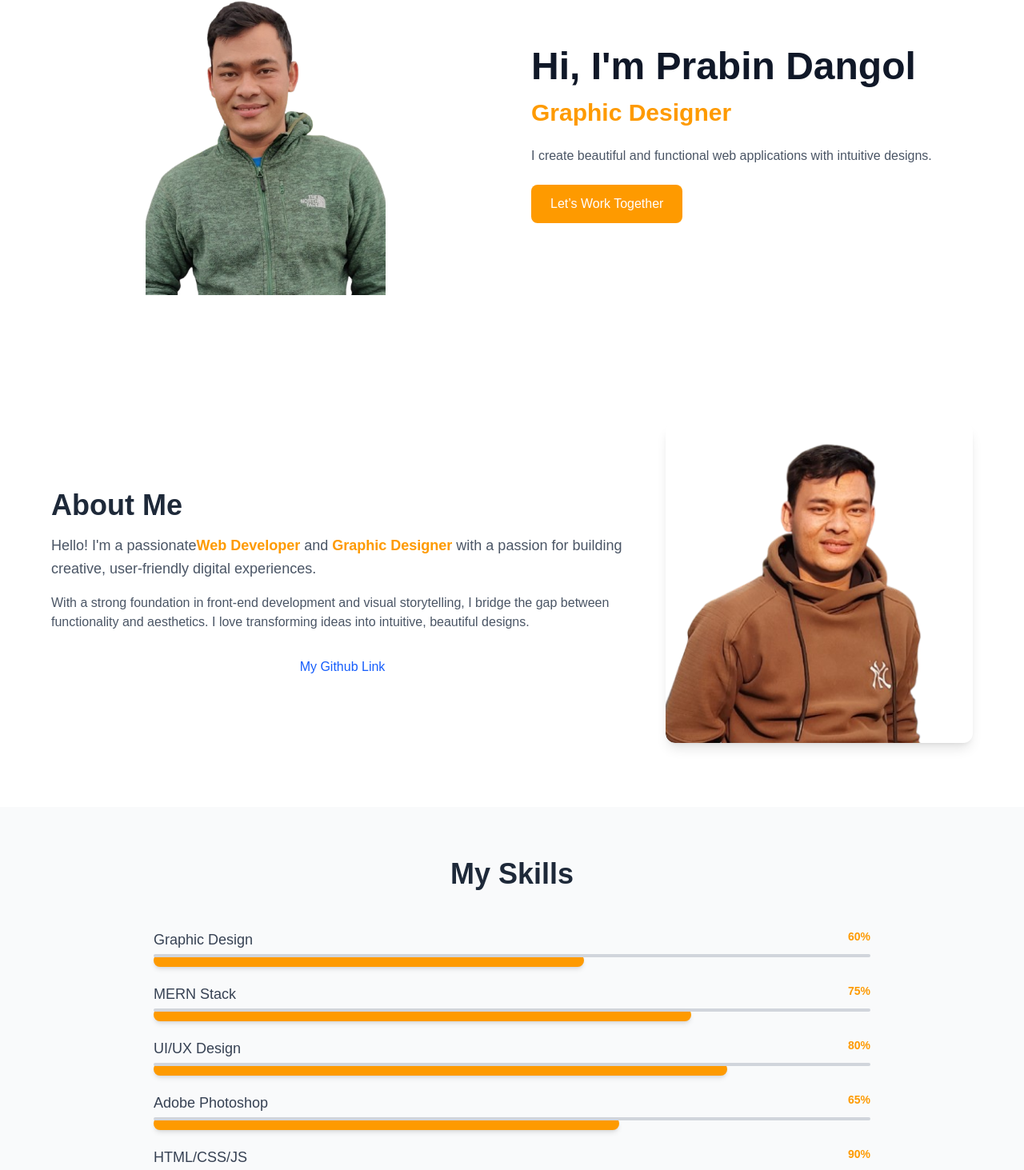
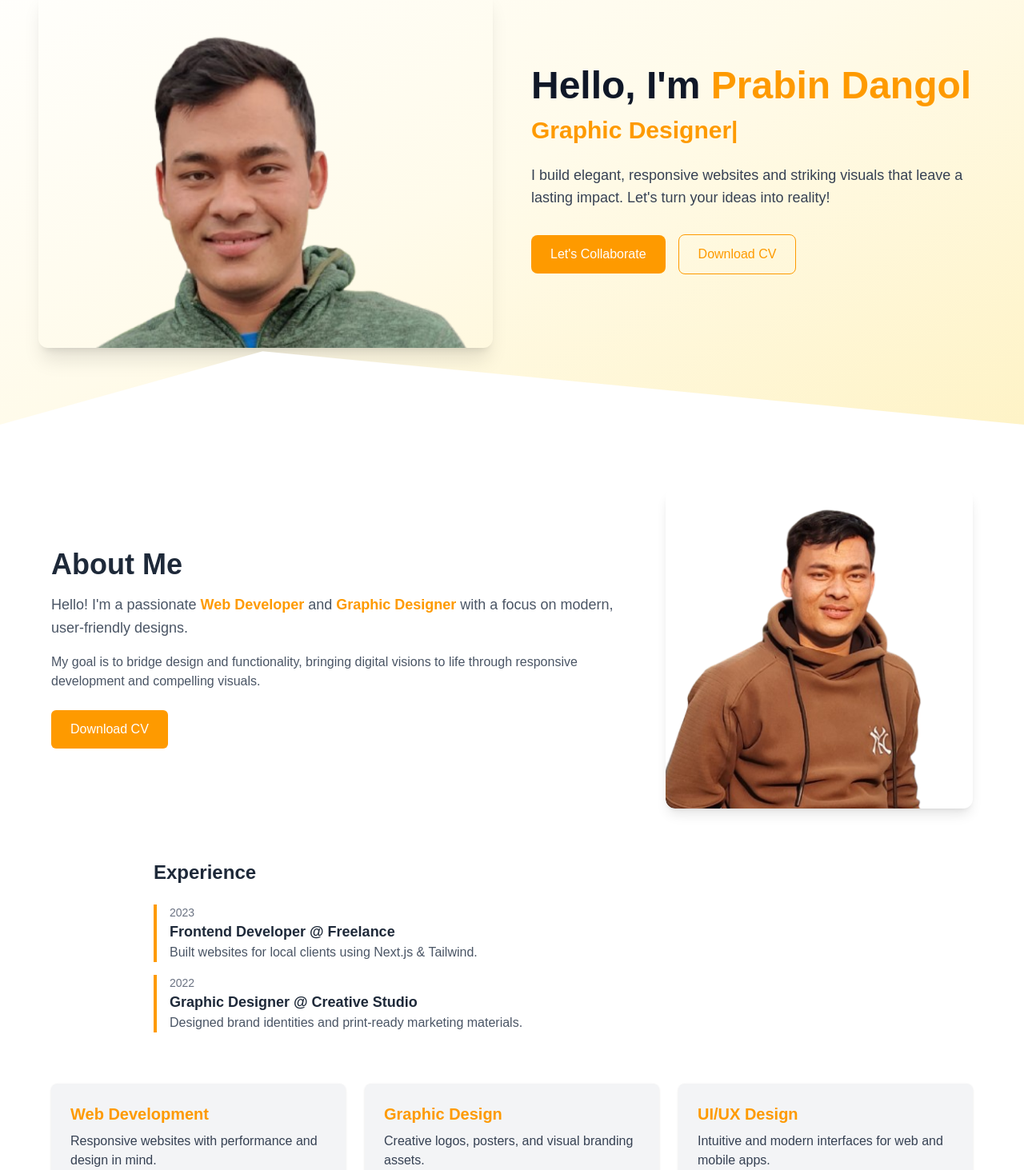
Before and after one commit to iamprabin-git/prabin_portfolio, a Next.js app: page / in a window 1280 px wide. Shown: the part 171-1634 px from the top of the page at 80% size. Built offline with nearby package versions, Linux system fonts and the light colour scheme.

Commit message:
correction
Signed-off-by: Prabin Dangol <dprabin23@gmail.com>

```diff
--- a/eslint.config.mjs
+++ b/eslint.config.mjs
@@ -9,6 +9,14 @@ const compat = new FlatCompat({
   baseDirectory: __dirname,
 });
 
-const eslintConfig = [...compat.extends("next/core-web-vitals")];
+// Add custom ESLint rules
+const eslintConfig = [
+  ...compat.extends("next/core-web-vitals"),
+  {
+    rules: {
+      "react/no-unescaped-entities": "off",
+    },
+  },
+];
 
 export default eslintConfig;
--- a/src/components/About.js
+++ b/src/components/About.js
@@ -2,10 +2,21 @@
 
 import { motion } from "framer-motion";
 import Image from "next/image";
-import profilePic from "@/assets/me.png"; // Replace with your actual image
+import profilePic from "@/assets/me.png"; // Update with your actual image
 import Link from "next/link";
 
 export default function AboutSection() {
+  const services = [
+    { title: "Web Development", description: "Responsive websites with performance and design in mind." },
+    { title: "Graphic Design", description: "Creative logos, posters, and visual branding assets." },
+    { title: "UI/UX Design", description: "Intuitive and modern interfaces for web and mobile apps." },
+  ];
+
+  const timeline = [
+    { year: "2023", role: "Frontend Developer", company: "Freelance", desc: "Built websites for local clients using Next.js & Tailwind." },
+    { year: "2022", role: "Graphic Designer", company: "Creative Studio", desc: "Designed brand identities and print-ready marketing materials." },
+  ];
+
   return (
     <section className="py-20 px-6 bg-white dark:bg-gray-950" id="about">
       <div className="max-w-6xl mx-auto flex flex-col md:flex-row items-center gap-10">
@@ -16,31 +27,26 @@ export default function AboutSection() {
           transition={{ duration: 1 }}
           className="flex-1"
         >
-          <h2 className="text-4xl font-bold mb-4 text-gray-800 dark:text-white">
-            About Me
-          </h2>
-  <p className="text-lg text-gray-600 dark:text-gray-300 mb-4 leading-relaxed">Hello! I&apos;m a passionate
-  <span className="text-amber-500 font-semibold">Web Developer</span>
-  {` and `}
-  <span className="text-amber-500 font-semibold">Graphic Designer</span>
-  {` with a passion for building creative, user-friendly digital experiences.`}</p>
+          <h2 className="text-4xl font-bold mb-4 text-gray-800 dark:text-white">About Me</h2>
+          <p className="text-lg text-gray-600 dark:text-gray-300 mb-4 leading-relaxed">
+            Hello! I&apos;m a passionate <span className="text-amber-500 font-semibold">Web Developer</span> and{" "}
+            <span className="text-amber-500 font-semibold">Graphic Designer</span> with a focus on modern, user-friendly designs.
+          </p>
 
           <p className="text-gray-600 dark:text-gray-400">
-            With a strong foundation in front-end development and visual
-            storytelling, I bridge the gap between functionality and aesthetics.
-            I love transforming ideas into intuitive, beautiful designs.
+            My goal is to bridge design and functionality, bringing digital visions to life through responsive development and compelling visuals.
           </p>
-          <div className="mt-8 text-blue-600">
-            <Link
-              href="https://github.com/iamprabin-git"
-              className="flex justify-center mt-8"
-            >
-              My Github Link
-            </Link>
-          </div>
+
+          <Link
+            href="#" // Replace with your actual file
+            download
+            className="mt-6 inline-block px-6 py-3 bg-amber-500 text-white font-medium rounded-md hover:bg-amber-600 transition"
+          >
+            Download CV
+          </Link>
         </motion.div>
 
-        {/* Image Area */}
+        {/* Image */}
         <motion.div
           initial={{ x: 100, opacity: 0 }}
           whileInView={{ x: 0, opacity: 1 }}
@@ -58,6 +64,35 @@ export default function AboutSection() {
           </div>
         </motion.div>
       </div>
+
+      {/* Timeline */}
+      <div className="mt-16 max-w-4xl mx-auto">
+        <h3 className="text-2xl font-bold mb-6 text-gray-800 dark:text-white">Experience</h3>
+        <ul className="space-y-4">
+          {timeline.map((item, idx) => (
+            <li key={idx} className="border-l-4 border-amber-500 pl-4">
+              <p className="text-sm text-gray-500">{item.year}</p>
+              <h4 className="text-lg font-semibold text-gray-800 dark:text-white">{item.role} @ {item.company}</h4>
+              <p className="text-gray-600 dark:text-gray-400">{item.desc}</p>
+            </li>
+          ))}
+        </ul>
+      </div>
+
+      {/* Services */}
+      <div className="mt-16 max-w-6xl mx-auto grid md:grid-cols-3 gap-6">
+        {services.map((service, i) => (
+          <motion.div
+            key={i}
+            whileHover={{ scale: 1.05 }}
+            transition={{ duration: 0.3 }}
+            className="bg-gray-100 dark:bg-gray-800 p-6 rounded-lg shadow hover:shadow-md"
+          >
+            <h4 className="text-xl font-semibold text-amber-500 mb-2">{service.title}</h4>
+            <p className="text-gray-700 dark:text-gray-300">{service.description}</p>
+          </motion.div>
+        ))}
+      </div>
     </section>
   );
 }
--- a/src/components/Hero.js
+++ b/src/components/Hero.js
@@ -1,69 +1,98 @@
 'use client';
 
-import { motion } from "framer-motion";
-import Image from "next/image";
-import { TypeAnimation } from "react-type-animation";
-import heroImage from "@/assets/me1.png"; // your local image
-import Link from "next/link";
+import { motion } from 'framer-motion';
+import Image from 'next/image';
+import { TypeAnimation } from 'react-type-animation';
+import heroImage from '@/assets/me1.png';
+import Link from 'next/link';
 
 export default function HeroSection() {
   return (
-    <section className="py-20 px-6 md:px-12 bg-white dark:bg-gray-900">
+    <section className="relative py-24 px-6 md:px-12 bg-gradient-to-br from-white via-amber-50 to-amber-100 dark:from-gray-900 dark:via-gray-800 dark:to-gray-900">
       <div className="container mx-auto flex flex-col-reverse md:flex-row items-center justify-between gap-12">
 
-        {/* Right - Image */}
+        {/* Image Section */}
         <motion.div
           initial={{ opacity: 0, x: 50 }}
           animate={{ opacity: 1, x: 0 }}
           transition={{ duration: 1 }}
           className="flex-1"
         >
+          <div className="relative w-full h-auto max-h-[450px] shadow-xl rounded-xl overflow-hidden">
             <Image
               src={heroImage}
-            alt="Prabin Dangol"
+              alt="Prabin Dangol Portrait"
               width={1000}
               height={1000}
-            className="w-full h-100 object-contain"
+              className="w-full h-full object-cover"
               priority
             />
+          </div>
         </motion.div>
 
-        {/* Left - Animated Text */}
+        {/* Text Section */}
         <motion.div
           initial={{ opacity: 0, x: -50 }}
           animate={{ opacity: 1, x: 0 }}
           transition={{ duration: 1 }}
           className="flex-1 text-center md:text-left"
         >
-          <h1 className="text-4xl md:text-5xl font-bold text-gray-900 dark:text-white mb-4">
-            Hi, I'm Prabin Dangol
+          <h1 className="text-4xl md:text-5xl font-extrabold text-gray-900 dark:text-white leading-tight">
+            Hello, I&apos;m <span className="text-amber-500">Prabin Dangol</span>
           </h1>
 
+          <motion.div
+            initial={{ opacity: 0 }}
+            animate={{ opacity: 1 }}
+            transition={{ delay: 0.5, duration: 1 }}
+            className="mt-2"
+          >
             <TypeAnimation
               sequence={[
-              "Web Developer", 2000,
-              "Graphic Designer", 2000,
-              "UI/UX Enthusiast", 2000,
-              "Brand Identity Creator", 2000
+                'Web Developer', 2000,
+                'Graphic Designer', 2000,
+                'UI/UX Enthusiast', 2000,
+                'Brand Identity Creator', 2000,
               ]}
               wrapper="span"
               speed={50}
               repeat={Infinity}
-            className="text-2xl md:text-3xl font-semibold text-amber-500 mb-4"
+              className="text-2xl md:text-3xl font-semibold text-amber-500"
             />
+          </motion.div>
 
-          <p className="mt-6 text-gray-600 dark:text-gray-300">
-            I create beautiful and functional web applications with intuitive designs.
+          <p className="mt-6 text-base md:text-lg text-gray-700 dark:text-gray-300">
+            I build elegant, responsive websites and striking visuals that leave a lasting impact. Let&apos;s turn your ideas into reality!
           </p>
 
+          <div className="mt-8 flex flex-col md:flex-row items-center gap-4 justify-center md:justify-start">
             <Link
               href="#contact"
-            className="inline-block mt-6 px-6 py-3 bg-amber-500 hover:bg-amber-600 text-white font-medium rounded-lg transition"
+              className="px-6 py-3 bg-amber-500 hover:bg-amber-600 text-white font-medium rounded-lg transition duration-300"
             >
-            Let’s Work Together
+              Let&apos;s Collaborate
             </Link>
+            <Link
+              href="#"
+              className="px-6 py-3 border border-amber-500 text-amber-500 hover:bg-amber-500 hover:text-white font-medium rounded-lg transition duration-300"
+              target="_blank"
+            >
+              Download CV
+            </Link>
+          </div>
         </motion.div>
+      </div>
 
+      {/* Decorative Shape */}
+      <div className="absolute bottom-0 left-0 w-full overflow-hidden leading-0 rotate-180">
+        <svg
+          className="relative block w-full h-24 text-white dark:text-gray-900"
+          xmlns="http://www.w3.org/2000/svg"
+          preserveAspectRatio="none"
+          viewBox="0 0 1200 120"
+        >
+          <path d="M1200 0L0 0 892.25 114.72 1200 0z" fill="currentColor"></path>
+        </svg>
       </div>
     </section>
   );
```
Lines whose indentation alone changed are shown as unchanged.
